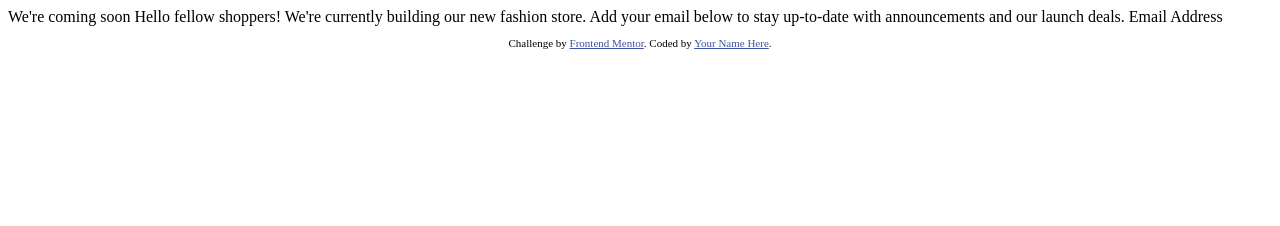
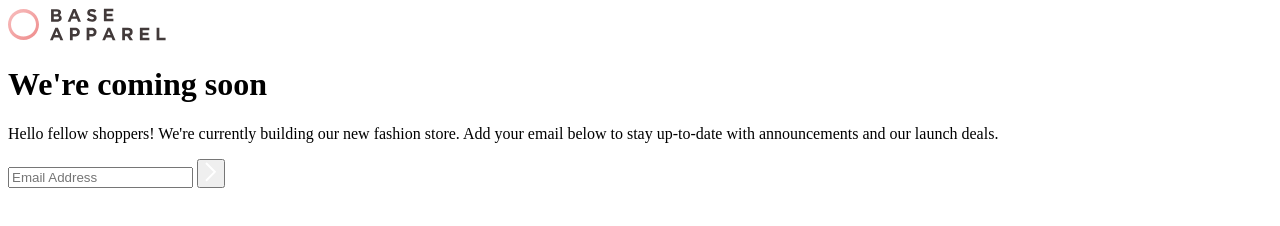
Before and after one commit to helenhapp/frontend-mentor-challenges, a plain HTML site: page base-apparel-coming-soon-page/index.html in a window 1280 px wide. Drawn offline with Linux system fonts and the light colour scheme.

Commit message:
Update index.html

```diff
--- a/base-apparel-coming-soon-page/index.html
+++ b/base-apparel-coming-soon-page/index.html
@@ -1,33 +1,49 @@
 <!DOCTYPE html>
 <html lang="en">
-<head>
-  <meta charset="UTF-8">
-  <meta name="viewport" content="width=device-width, initial-scale=1.0"> <!-- displays site properly based on user's device -->
+  <head>
+    <meta charset="UTF-8" />
+    <meta name="viewport" content="width=device-width, initial-scale=1.0" />
 
-  <link rel="icon" type="image/png" sizes="32x32" href="./images/favicon-32x32.png">
+    <link
+      rel="icon"
+      type="image/png"
+      sizes="32x32"
+      href="./images/favicon-32x32.png"
+    />
 
-  <title>Frontend Mentor | Base Apparel coming soon page</title>
+    <title>Frontend Mentor | Base Apparel coming soon page</title>
+    <link rel="stylesheet" href="style.css" />
+  </head>
 
-  <!-- Feel free to remove these styles or customise in your own stylesheet 👍 -->
-  <style>
-    .attribution { font-size: 11px; text-align: center; }
-    .attribution a { color: hsl(228, 45%, 44%); }
-  </style>
-</head>
-<body>
+  <body>
+    <main>
+      <div class="content">
+        <div class="logo">
+          <img src="images/logo.svg" alt="" />
+        </div>
 
-  We're coming soon
+        <h1>We're <span>coming soon</span></h1>
 
-  Hello fellow shoppers! We're currently building our new fashion store.
-  Add your email below to stay up-to-date with announcements and our launch deals.
+        <p>
+          Hello fellow shoppers! We're currently building our new fashion store.
+          Add your email below to stay up-to-date with announcements and our
+          launch deals.
+        </p>
 
-  Email Address
+        <form>
+          <input type="email" placeholder="Email Address" required />
+          <button type="submit">
+            <img src="images/icon-arrow.svg" alt="" />
+          </button>
+        </form>
+      </div>
 
-  <footer>
-    <p class="attribution">
-      Challenge by <a href="https://www.frontendmentor.io?ref=challenge" target="_blank">Frontend Mentor</a>.
-      Coded by <a href="#">Your Name Here</a>.
-    </p>
-  </footer>
-</body>
+      <!-- <picture>
+        <img src="images/hero-mobile.jpg" alt="" />
+      </picture> -->
+      <div class="hero-img"></div>
+    </main>
+
+    <script src="main.js"></script>
+  </body>
 </html>
```
